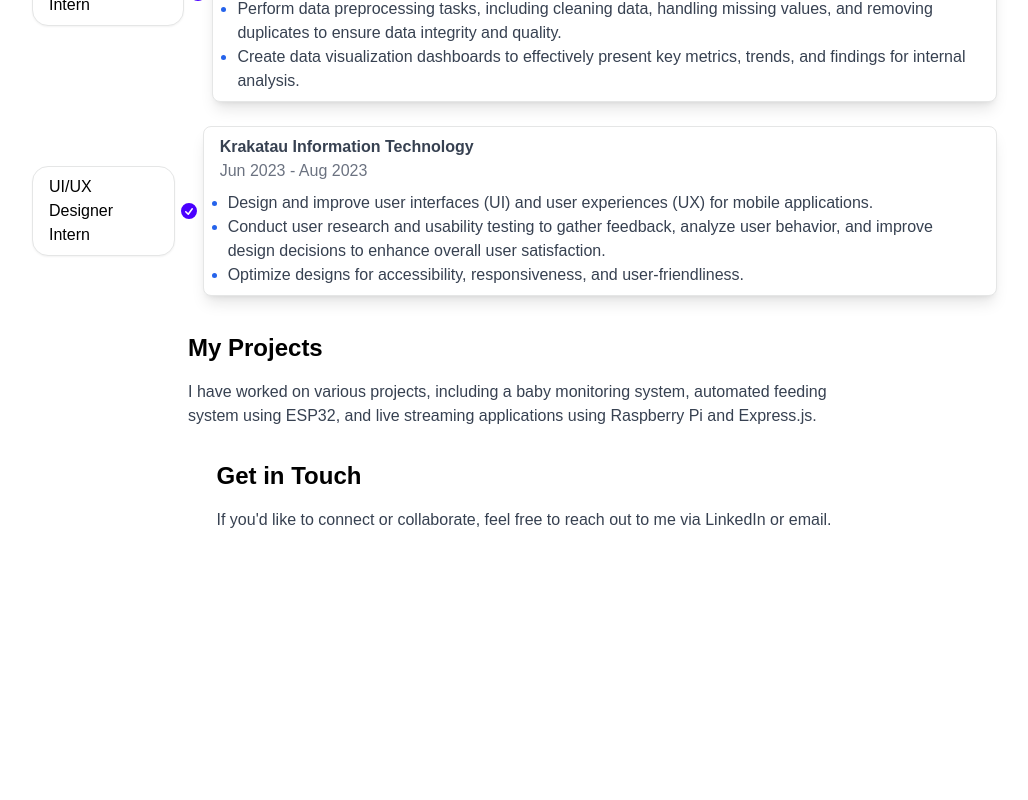
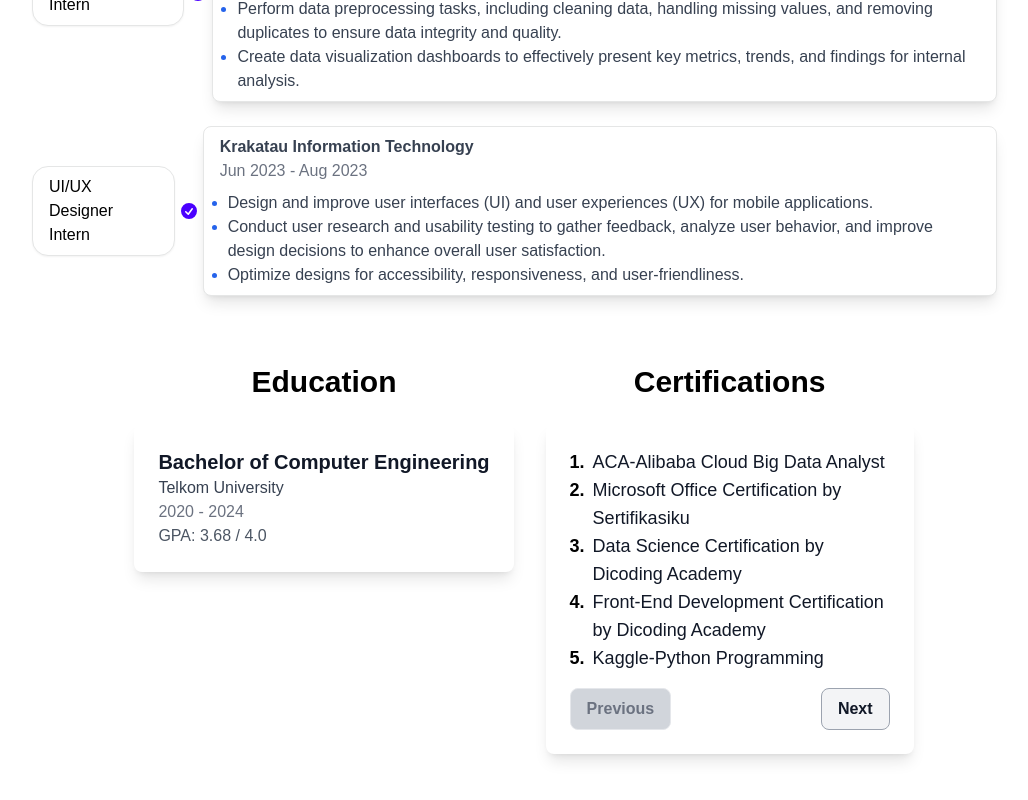
Before and after one commit to mhaidar10/portofolio-web, a Next.js app: page /about in a window 1280 px wide. Shown: the part 844-1644 px from the top of the page, without its empty margins (116-1144 px from the left). Before the commit the page ends 1392 px from the top, so only its background shows below. Built offline with nearby package versions, Linux system fonts and the light colour scheme.

Commit message:
finish job about me page

```diff
--- /dev/null
+++ b/app/about/components/certification.tsx
@@ -0,0 +1,64 @@
+"use client";
+import React, { useState } from "react";
+import certifications from "../data/certificate.json"; // Adjust the path as needed
+
+const CertificationContainer = () => {
+    const [currentIndex, setCurrentIndex] = useState(0);
+    const itemsPerPage = 5;
+
+    const nextCertification = () => {
+        setCurrentIndex((prevIndex) =>
+            Math.min(prevIndex + itemsPerPage, certifications.length)
+        );
+    };
+
+    const prevCertification = () => {
+        setCurrentIndex((prevIndex) =>
+            Math.max(prevIndex - itemsPerPage, 0)
+        );
+    };
+
+    return (
+        <div className="sm:w-[400px] mx-auto px-4 my-8">
+            <h1 className="text-3xl font-bold text-center mb-6">Certifications</h1>
+            <div className="bg-white dark:bg-gray-800 rounded-lg shadow-lg p-6 text-center sm:text-left min-h-[240px] flex flex-col justify-between">
+                <div>
+                    {certifications.slice(currentIndex, currentIndex + itemsPerPage).map((cert, index) => (
+                        <div key={currentIndex + index} className="flex items-start gap-2">
+                            <span className="text-lg font-semibold">{currentIndex + index + 1}.</span>
+                            <p className="text-lg text-gray-900 dark:text-gray-100 break-words flex-1">
+                                {cert}
+                            </p>
+                        </div>
+                    ))}
+                </div>
+                <div className="flex justify-between mt-4">
+                    <button
+                        onClick={prevCertification}
+                        disabled={currentIndex === 0}
+                        className={`px-4 py-2 rounded-lg border transition font-semibold
+                            ${currentIndex === 0
+                                ? "bg-gray-300 dark:bg-gray-700 text-gray-500 cursor-not-allowed"
+                                : "bg-gray-100 text-gray-900 dark:bg-gray-900 dark:text-white border-gray-400 dark:border-gray-600 hover:bg-gray-200 dark:hover:bg-gray-700"
+                            }`}
+                    >
+                        Previous
+                    </button>
+                    <button
+                        onClick={nextCertification}
+                        disabled={currentIndex + itemsPerPage >= certifications.length}
+                        className={`px-4 py-2 rounded-lg border transition font-semibold
+                            ${currentIndex + itemsPerPage >= certifications.length
+                                ? "bg-gray-300 dark:bg-gray-700 text-gray-500 cursor-not-allowed"
+                                : "bg-gray-100 text-gray-900 dark:bg-gray-900 dark:text-white border-gray-400 dark:border-gray-600 hover:bg-gray-200 dark:hover:bg-gray-700"
+                            }`}
+                    >
+                        Next
+                    </button>
+                </div>
+            </div>
+        </div>
+    );
+};
+
+export default CertificationContainer;
--- /dev/null
+++ b/app/about/components/education.tsx
@@ -0,0 +1,24 @@
+
+const EducationContainer = () => {
+    const education = {
+        degree: "Bachelor of Computer Engineering",
+        university: "Telkom University",
+        date: "2020 - 2024",
+        gpa: "3.68 / 4.0"
+    };
+
+    return (
+        <div className="max-w-4xl mx-auto px-4 my-8">
+            <h1 className="text-3xl font-bold text-center mb-6">Education</h1>
+            <div className="bg-white dark:bg-gray-800 rounded-lg shadow-lg p-6
+                            text-center sm:text-left">
+                <h2 className="text-xl font-semibold text-gray-900 dark:text-gray-100">{education.degree}</h2>
+                <p className="text-gray-700 dark:text-gray-300">{education.university}</p>
+                <p className="text-gray-500 dark:text-gray-400">{education.date}</p>
+                <p className="text-gray-600 dark:text-gray-300 font-medium">GPA: {education.gpa}</p>
+            </div>
+        </div>
+    );
+};
+
+export default EducationContainer;
--- a/app/about/components/skill.tsx
+++ b/app/about/components/skill.tsx
@@ -1,5 +1,8 @@
+"use client"
 import React, { useEffect, useState } from 'react';
 import skillsData from '../data/skill.json'; // Adjust the path as necessary
+
+
 
 
 interface Skill {
--- /dev/null
+++ b/app/about/data/certificate.json
@@ -0,0 +1,8 @@
+[
+    "ACA-Alibaba Cloud Big Data Analyst",
+    "Microsoft Office Certification by Sertifikasiku",
+    "Data Science Certification by Dicoding Academy",
+    "Front-End Development Certification by Dicoding Academy",
+    "Kaggle-Python Programming",
+    "Kaggle-Intro To Programming"
+]
--- a/app/about/page.tsx
+++ b/app/about/page.tsx
@@ -1,9 +1,16 @@
-"use client";
+
 
 import MobileFooter from "../components/mobile_footer";
 import Navbar from "../components/navbar";
+import CertificationContainer from "./components/certification";
+import EducationContainer from "./components/education";
 import ExperienceContainer from "./components/experience";
 import SkillContainer from "./components/skill";
+
+
+export const metadata = {
+    title: "About Me",
+};
 
 export default function About() {
     return (
@@ -29,21 +36,9 @@ export default function About() {
 
                 <SkillContainer />
                 <ExperienceContainer />
-
-
-
-                <div className="max-w-2xl mb-8">
-                    <h2 className="text-2xl font-semibold mb-4">My Projects</h2>
-                    <p className="text-gray-700 dark:text-gray-300">
-                        I have worked on various projects, including a baby monitoring system, automated feeding system using ESP32, and live streaming applications using Raspberry Pi and Express.js.
-                    </p>
-                </div>
-
-                <div className="max-w-2xl">
-                    <h2 className="text-2xl font-semibold mb-4">Get in Touch</h2>
-                    <p className="text-gray-700 dark:text-gray-300">
-                        If you'd like to connect or collaborate, feel free to reach out to me via LinkedIn or email.
-                    </p>
+                <div className="block sm:flex">
+                    <EducationContainer />
+                    <CertificationContainer />
                 </div>
             </div >
 
--- a/app/page.tsx
+++ b/app/page.tsx
@@ -9,15 +9,16 @@ import AnimatedText from "./components/home/animated_text";
 import './css/home.css'
 import Lanyard from './components/reactbits/Lanyard/Lanyard'
 
+
 export const metadata = {
-  title: "Portofolio",
-  description: "My description",
-}
+  title: "Home Page",
+};
 
 export default function Home() {
 
   return (
     <div>
+
       <Navbar />
 
 
```
